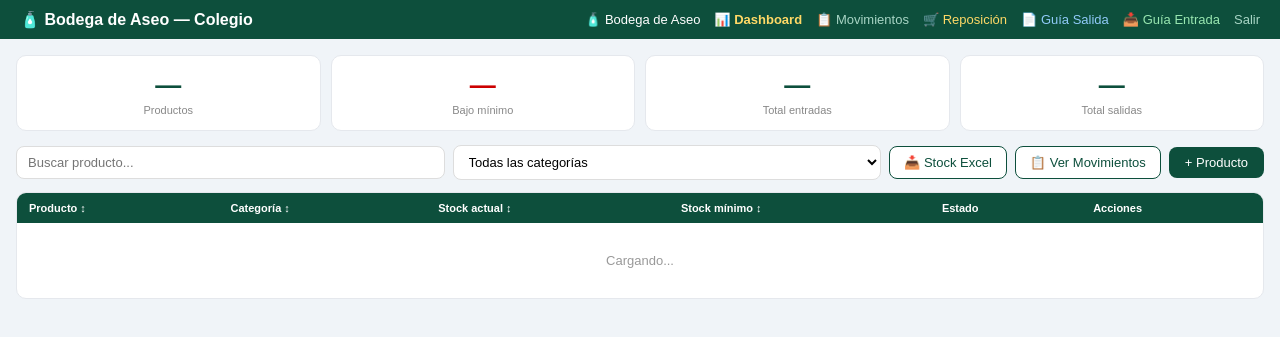
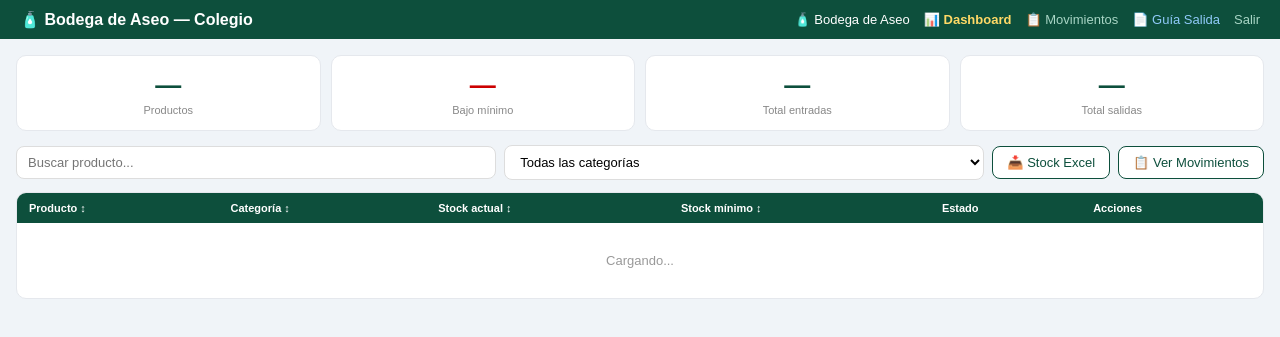
Before and after one commit to fcatalan-ai/bodega-aseo, a Flask app: template templates/index.html in a window 1280 px wide. Shown: the top 337 px of the page. Run offline with Flask 3, Linux system fonts and the light colour scheme; the template is opened without the code that fills it: most values are stand-ins (such as "Sample title", 1, 10 or a date in 2020); some libraries are stand-ins or nearby versions.

Commit message:
Restrict Reposición and Guía Entrada buttons by role

```diff
--- a/templates/index.html
+++ b/templates/index.html
@@ -97,9 +97,9 @@ tr:hover td{background:#f0f7f4}
     <span>🧴 Bodega de Aseo</span>
     <a href="/dashboard" class="dash">📊 Dashboard</a>
     <a href="/movimientos" style="color:#A8D5C5">📋 Movimientos</a>
-    <a href="/reposicion" style="color:#FFD966">🛒 Reposición</a>
+    {% if rol == 'admin' %}<a href="/reposicion" style="color:#FFD966">🛒 Reposición</a>{% endif %}
     <a href="/guia" style="color:#90caf9">📄 Guía Salida</a>
-    <a href="/guia_entrada" style="color:#98e6b0">📥 Guía Entrada</a>
+    {% if rol in ('admin','operador') %}<a href="/guia_entrada" style="color:#98e6b0">📥 Guía Entrada</a>{% endif %}
     <a href="/logout">Salir</a>
   </div>
 </div>
@@ -137,7 +137,7 @@ tr:hover td{background:#f0f7f4}
     </select>
     <button class="btn-out" onclick="window.location='/api/export/stock'">📥 Stock Excel</button>
     <button class="btn-out" onclick="window.location='/movimientos'">📋 Ver Movimientos</button>
-    <button class="btn-green" onclick="abrirModalProducto()">+ Producto</button>
+    {% if rol == 'admin' %}<button class="btn-green" onclick="abrirModalProducto()">+ Producto</button>{% endif %}
   </div>
 
   <div class="table-wrap">
@@ -189,7 +189,7 @@ tr:hover td{background:#f0f7f4}
         <button class="btn-entrada" onclick="abrirMovimiento('entrada')">📥 Entrada</button>
         <button class="btn-salida" onclick="abrirMovimiento('salida')">📤 Salida</button>
       </div>
-      <div style="display:flex;gap:8px">
+      <div id="btns-admin-prod" style="display:flex;gap:8px">
         <button class="btn-sm" style="flex:1" onclick="abrirEditarProducto()">✏️ Editar</button>
         <button class="btn-sm" style="flex:1;color:#c00;border-color:#fcc" onclick="eliminarProducto()">🗑️ Eliminar</button>
       </div>
@@ -285,6 +285,7 @@ tr:hover td{background:#f0f7f4}
 </div>
 
 <script>
+const ROL_USUARIO = "{{ rol }}";
 let productos = [], productoActual = null;
 let sortCol = 'nombre', sortDir = 1;
 
@@ -386,6 +387,9 @@ async function abrirPanel(id){
   showTab('info', document.querySelector('.tab'));
   document.getElementById('panel').classList.add('open');
   document.getElementById('overlay').classList.add('show');
+  // Mostrar/ocultar botones según rol
+  const esAdmin = (ROL_USUARIO === 'admin');
+  document.getElementById('btns-admin-prod').style.display = esAdmin ? 'flex' : 'none';
 }
 
 function cerrarPanel(){
@@ -512,7 +516,7 @@ function verQR(id, nombre){
   img.onerror = ()=>{ img.alt = 'No se pudo cargar el QR'; };
   img.src = imgUrl;
 
-  const pubUrl = window.location.origin + '/producto/' + id + '/publico';
+  const pubUrl = window.location.origin + '/produto/' + id + '/publico';
   document.getElementById('qr-url').textContent = pubUrl;
 
   const dlBtn = document.getElementById('btn-dl-qr');
```
